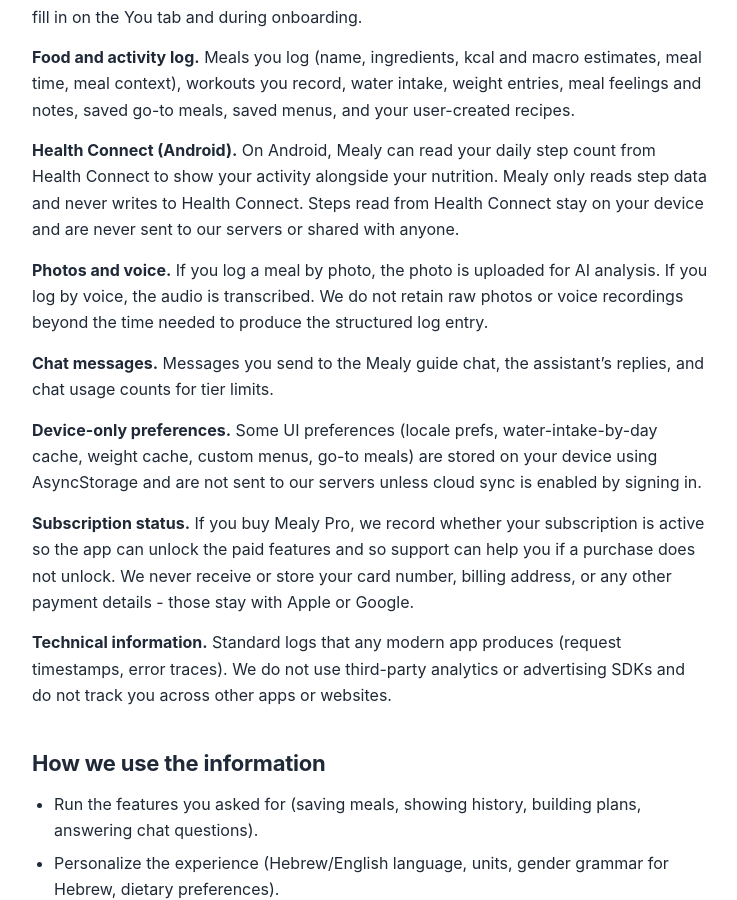
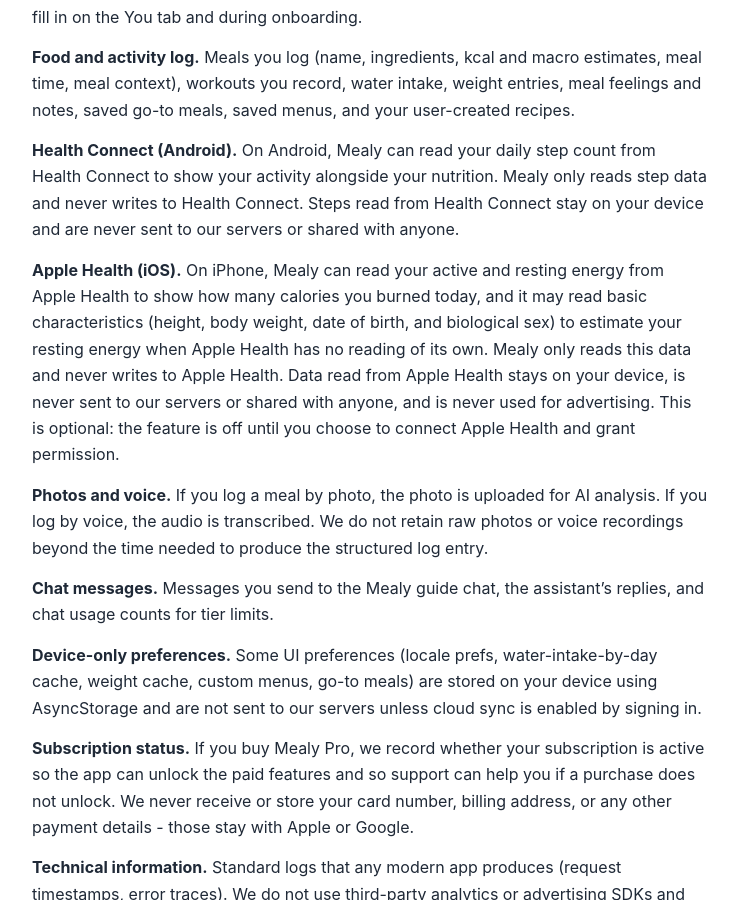
Before and after one commit to mealy-ai/mealy-ai.github.io, a Jekyll site: the page built from privacy.md, in a window 1280 px wide and 900 px high, scrolled down 1227 px. Shown: the whole window, without its empty margins (270-1007 px from the left). Built offline with Jekyll 4.4.1, drawn with Linux system fonts in a browser that asks for light colours; part of the change alters nothing that is shown.

Commit message:
docs(privacy): disclose Apple Health (iOS) read-only energy access
Mirrors the existing Health Connect (Android) disclosure. Mealy reads
active/resting energy (and basic characteristics to estimate resting
energy) read-only; data stays on device, never sent to servers, never
used for ads. Needed for the iOS build 26 HealthKit review.

Co-Authored-By: Claude Opus 4.8 <noreply@anthropic.com>

```diff
--- a/privacy.md
+++ b/privacy.md
@@ -6,7 +6,7 @@ permalink: /privacy/
 # Privacy Policy
 
 **Effective date:** 2026-06-28
-**Last updated:** 2026-07-31
+**Last updated:** 2026-08-02
 
 This Privacy Policy explains what information the **Mealy** mobile app ("Mealy", "we", "us") collects, how we use it, and the choices you have. Mealy is operated as a personal project by the developer reachable at <mealy.support@gmail.com>.
 
@@ -36,6 +36,8 @@ We only collect information you give us directly through the app, plus the minim
 **Food and activity log.** Meals you log (name, ingredients, kcal and macro estimates, meal time, meal context), workouts you record, water intake, weight entries, meal feelings and notes, saved go-to meals, saved menus, and your user-created recipes.
 
 **Health Connect (Android).** On Android, Mealy can read your daily step count from Health Connect to show your activity alongside your nutrition. Mealy only reads step data and never writes to Health Connect. Steps read from Health Connect stay on your device and are never sent to our servers or shared with anyone.
+
+**Apple Health (iOS).** On iPhone, Mealy can read your active and resting energy from Apple Health to show how many calories you burned today, and it may read basic characteristics (height, body weight, date of birth, and biological sex) to estimate your resting energy when Apple Health has no reading of its own. Mealy only reads this data and never writes to Apple Health. Data read from Apple Health stays on your device, is never sent to our servers or shared with anyone, and is never used for advertising. This is optional: the feature is off until you choose to connect Apple Health and grant permission.
 
 **Photos and voice.** If you log a meal by photo, the photo is uploaded for AI analysis. If you log by voice, the audio is transcribed. We do not retain raw photos or voice recordings beyond the time needed to produce the structured log entry.
 
```
